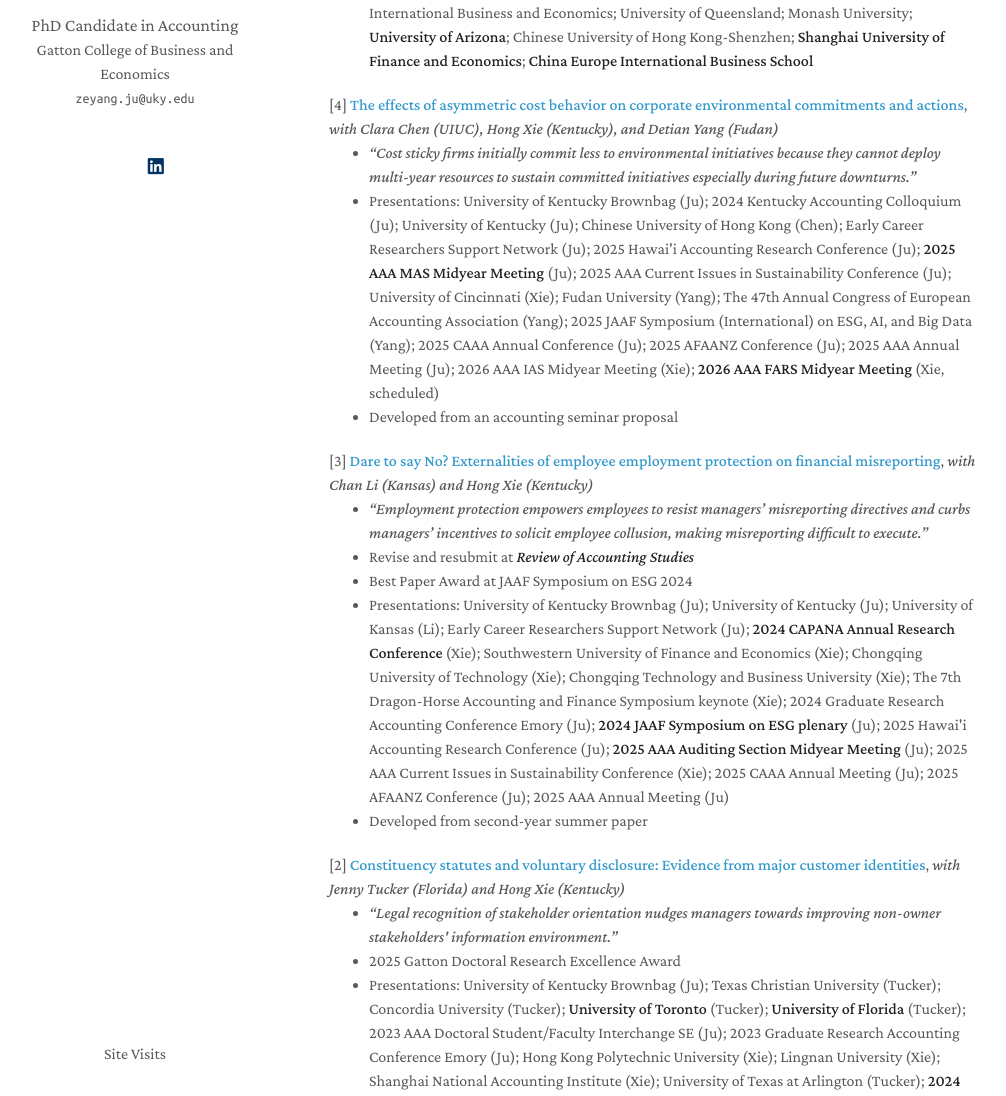
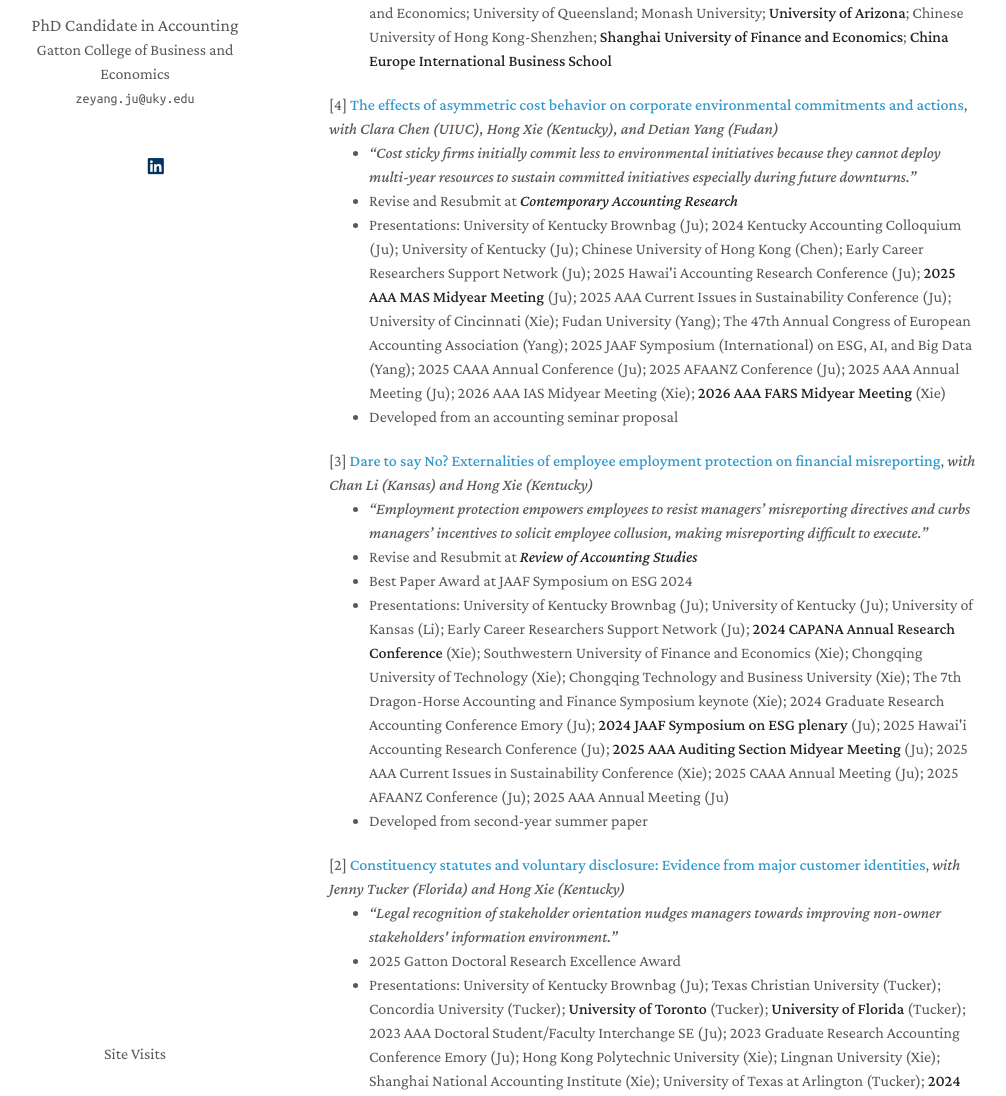
Before and after one commit to zeyang1225/zeyang1225.github.io, a Jekyll site: the page built from index.md, in a window 1280 px wide and 1400 px high, scrolled down 559 px. Shown: the part 304-1400 px from the top of the window, without its empty margins (141-1147 px from the left). Built offline with Jekyll 4.4.1, drawn with Linux system fonts in a browser that asks for light colours; nearby versions of some CDN libraries; comment, search, counter and statistics services are not loaded; a style sheet for code colours, icons or effects is not loaded; some of the changed text lies outside the part shown.

Commit message:
Update presentation details and add publication status

```diff
--- a/_includes/research.md
+++ b/_includes/research.md
@@ -8,7 +8,7 @@ hushing?</strong>, <em>Single-authored dissertation</em> </div>
    <li>  Dissertation committee: Brian Bratten (Co-Chair), Sean Cao (Maryland), Brent Harrison (Kentucky CS), Tyler Kleppe, Hong Xie (Co-Chair) <br></li>
    <li> <em>“Faced with technological peer pressure, firms engage in AI washing to appear more tech advanced and attract capital.”</em> <br></li>
    <li>  Best Paper Award at 2025 Rutgers Accounting Doctoral Symposium; 2025 JAAF Symposium Travel Grant <br></li>
-     <li>  Presentations: 2024 Kentucky Accounting Colloquium; University of Kentucky^2; Junior Accounting Scholars Organization; <strong>2025 Rutgers Accounting Doctoral Symposium</strong>; 2025 AAA Deloitte Foundation/J. Michael Cook Doctoral Consortium; 2025 Graduate Research Accounting Conference Emory; 2025 ABR-Fudan Joint Conference; The 18th ABFE Annual Meeting; <strong>2025 JAAF Symposium plenary</strong>; <strong>2025 Boston Accounting Students Symposium</strong>; 2026 Hawai'i Accounting Research Conference; <strong>2026 AAA MAS Midyear Meeting</strong>; 2026 AAA Joint Midyear Meeting of the AIS and SET Sections (Scheduled); Zhejiang University; University of International Business and
+     <li>  Presentations: 2024 Kentucky Accounting Colloquium; University of Kentucky^2; Junior Accounting Scholars Organization; <strong>2025 Rutgers Accounting Doctoral Symposium</strong>; 2025 AAA Deloitte Foundation/J. Michael Cook Doctoral Consortium; 2025 Graduate Research Accounting Conference Emory; 2025 ABR-Fudan Joint Conference; The 18th ABFE Annual Meeting; <strong>2025 JAAF Symposium plenary</strong>; <strong>2025 Boston Accounting Students Symposium</strong>; 2026 Hawai'i Accounting Research Conference; <strong>2026 AAA MAS Midyear Meeting</strong>; 2026 AAA Joint Midyear Meeting of the AIS and SET Sections; Zhejiang University; University of International Business and
 Economics; University of Queensland; Monash University; <strong>University of Arizona</strong>; Chinese University
 of Hong Kong-Shenzhen; <strong>Shanghai University of Finance and Economics</strong>; <strong>China Europe International Business School</strong></li>
   </ul>
@@ -18,7 +18,8 @@ of Hong Kong-Shenzhen; <strong>Shanghai University of Finance and Economics</str
   <div class="title"> [4] <strong> <a href="https://papers.ssrn.com/sol3/papers.cfm?abstract_id=5051865">The effects of asymmetric cost behavior on corporate environmental commitments and actions</a></strong>, <em>with Clara Chen (UIUC), Hong Xie (Kentucky), and Detian Yang (Fudan)</em> </div>
   <ul>
    <li> <em>“Cost sticky firms initially commit less to environmental initiatives because they cannot deploy multi-year resources to sustain committed initiatives especially during future downturns.”</em> <br></li>
-     <li>  Presentations: University of Kentucky Brownbag (Ju); 2024 Kentucky Accounting Colloquium (Ju); University of Kentucky (Ju); Chinese University of Hong Kong (Chen); Early Career Researchers Support Network (Ju); 2025 Hawai'i Accounting Research Conference (Ju); <strong>2025 AAA MAS Midyear Meeting</strong> (Ju); 2025 AAA Current Issues in Sustainability Conference (Ju); University of Cincinnati (Xie); Fudan University (Yang); The 47th Annual Congress of European Accounting Association (Yang); 2025 JAAF Symposium (International) on ESG, AI, and Big Data (Yang); 2025 CAAA Annual Conference (Ju); 2025 AFAANZ Conference (Ju); 2025 AAA Annual Meeting (Ju); 2026 AAA IAS Midyear Meeting (Xie); <strong>2026 AAA FARS Midyear Meeting</strong> (Xie, scheduled)</li>
+     <li>  Revise and Resubmit at <strong><em>Contemporary Accounting Research</em></strong> <br></li>
+   <li>  Presentations: University of Kentucky Brownbag (Ju); 2024 Kentucky Accounting Colloquium (Ju); University of Kentucky (Ju); Chinese University of Hong Kong (Chen); Early Career Researchers Support Network (Ju); 2025 Hawai'i Accounting Research Conference (Ju); <strong>2025 AAA MAS Midyear Meeting</strong> (Ju); 2025 AAA Current Issues in Sustainability Conference (Ju); University of Cincinnati (Xie); Fudan University (Yang); The 47th Annual Congress of European Accounting Association (Yang); 2025 JAAF Symposium (International) on ESG, AI, and Big Data (Yang); 2025 CAAA Annual Conference (Ju); 2025 AFAANZ Conference (Ju); 2025 AAA Annual Meeting (Ju); 2026 AAA IAS Midyear Meeting (Xie); <strong>2026 AAA FARS Midyear Meeting</strong> (Xie)</li>
    <li>  Developed from an accounting seminar proposal <br></li>
   </ul>
 </div>
@@ -27,7 +28,7 @@ of Hong Kong-Shenzhen; <strong>Shanghai University of Finance and Economics</str
 <div class="title"> [3] <strong><a href="https://papers.ssrn.com/sol3/papers.cfm?abstract_id=5116433">Dare to say No? Externalities of employee employment protection on financial misreporting</a></strong>, <em>with Chan Li (Kansas) and Hong Xie (Kentucky)</em></div>
  <ul>
   <li> <em>“Employment protection empowers employees to resist managers’ misreporting directives and curbs managers’ incentives to solicit employee collusion, making misreporting difficult to execute.”</em> <br></li>
-   <li>  Revise and resubmit at <strong><em>Review of Accounting Studies</em></strong> <br></li>
+   <li>  Revise and Resubmit at <strong><em>Review of Accounting Studies</em></strong> <br></li>
   <li>  Best Paper Award at JAAF Symposium on ESG 2024 <br></li>
   <li>  Presentations: University of Kentucky Brownbag (Ju); University of Kentucky (Ju); University of Kansas (Li); Early Career Researchers Support Network (Ju); <strong>2024 CAPANA Annual Research Conference</strong> (Xie); Southwestern University of Finance and Economics (Xie); Chongqing University of Technology (Xie); Chongqing Technology and Business University (Xie); The 7th Dragon-Horse Accounting and Finance Symposium keynote (Xie); 2024 Graduate Research Accounting Conference Emory (Ju); <strong>2024 JAAF Symposium on ESG plenary</strong> (Ju); 2025 Hawai'i Accounting Research Conference (Ju); <strong>2025 AAA Auditing Section Midyear Meeting</strong> (Ju); 2025 AAA Current Issues in Sustainability Conference (Xie); 2025 CAAA Annual Meeting (Ju); 2025 AFAANZ Conference (Ju); 2025 AAA Annual Meeting (Ju)</li>
   <li>  Developed from second-year summer paper <br></li>
```
